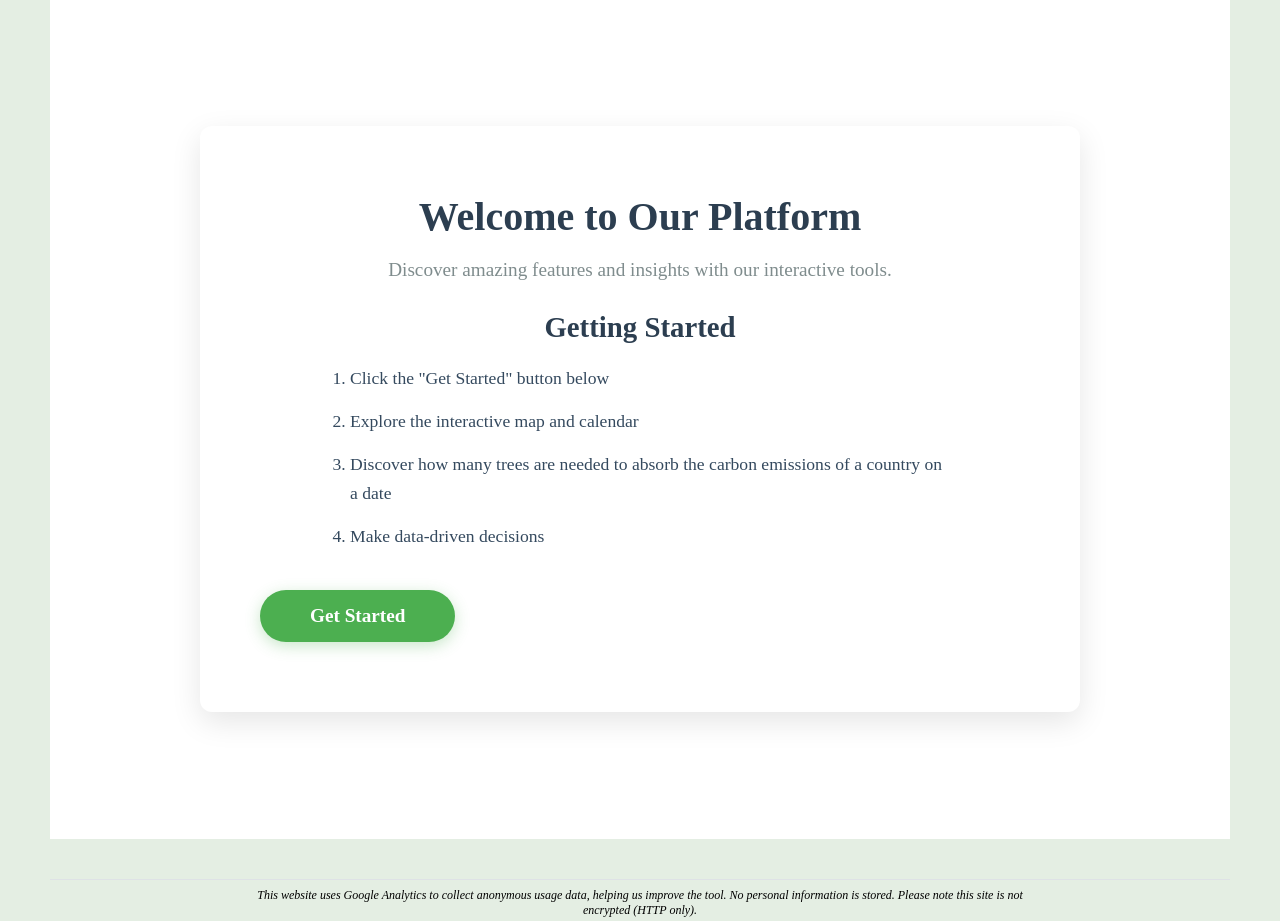
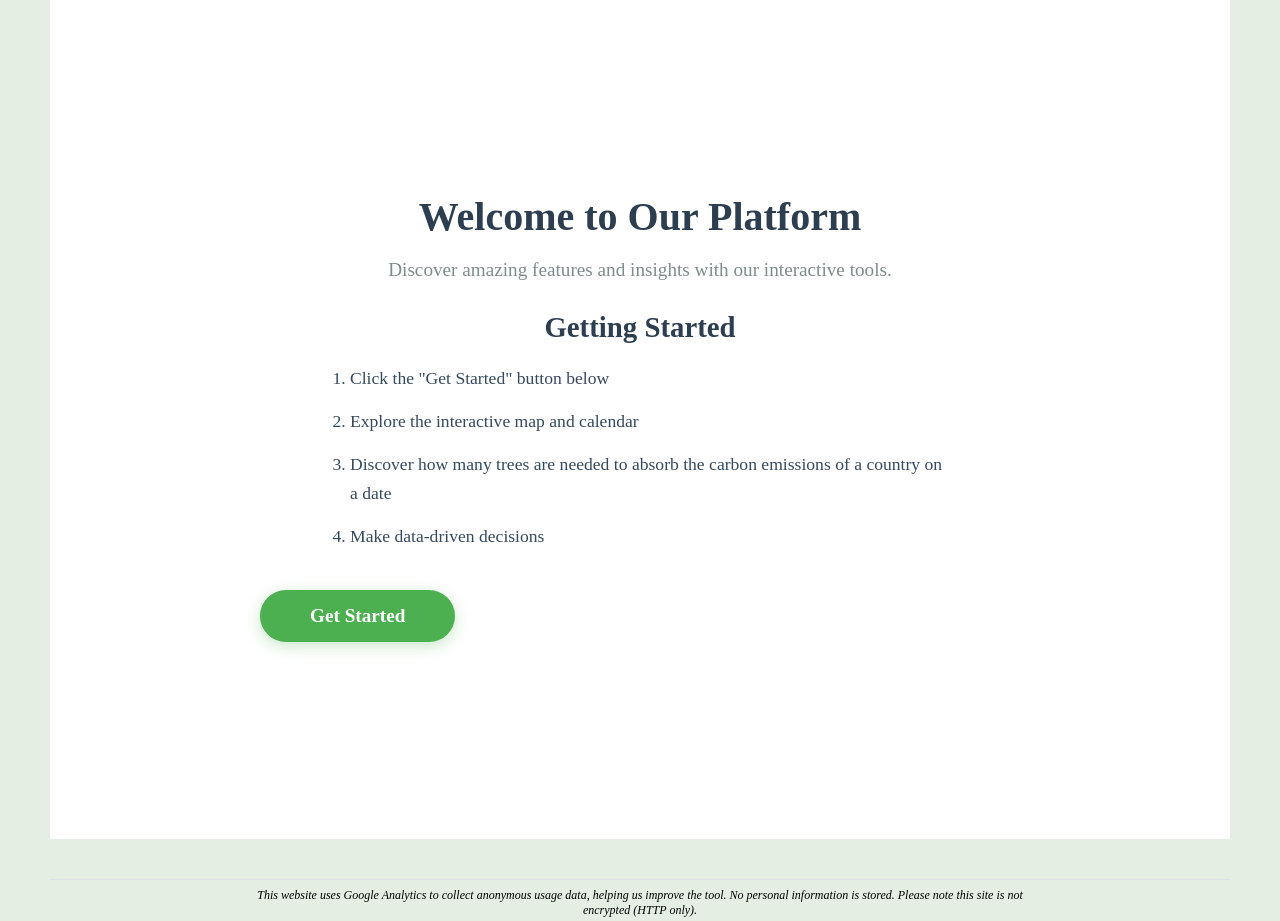
Before and after one commit to pixie-pic/tree-calculator, a Flask app: page / in a window 1280 px wide. Shown: the part 111-1032 px from the top of the page. Run offline with Flask 3, Linux system fonts and the light colour scheme; parts of the project's set-up code (start-up, migrations or seed data) failed here and were passed over.

Commit message:
Update styles.css

```diff
--- a/static/styles.css
+++ b/static/styles.css
@@ -752,6 +752,10 @@ svg {
     transform: scale(1.05);
 }
 
+/* ====================
+   WELCOME PAGE
+   ==================== */
+
 .welcome-container {
     background: white;
     min-height: 100vh;
@@ -764,7 +768,6 @@ svg {
 .welcome-content {
     background: white;
     border-radius: 12px;
-    box-shadow: 0 10px 30px rgba(0, 0, 0, 0.1);
     padding: 40px;
     max-width: 800px;
     width: 100%;
```
